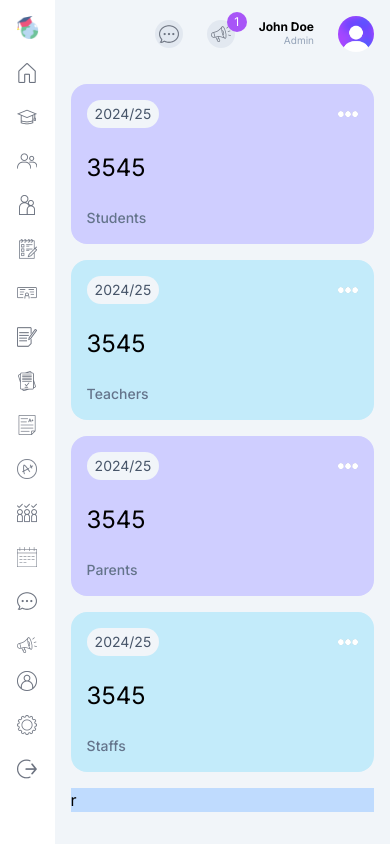
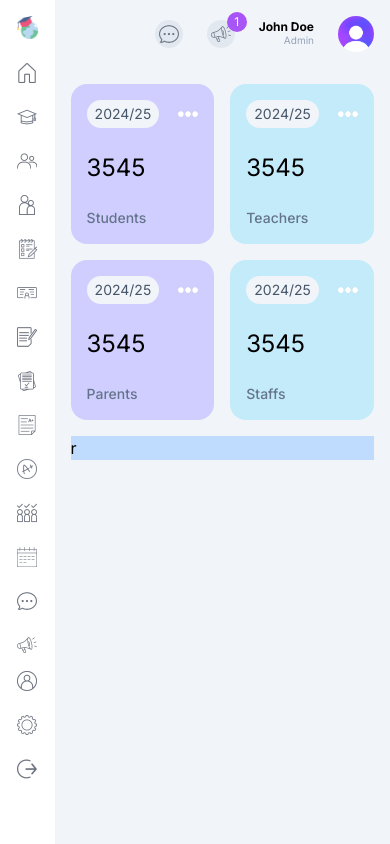
Before and after one commit to alkanaziz/school-dashboard-ui, a Next.js app: page /admin in a window 390 px wide. Built offline with nearby package versions, Linux system fonts and the light colour scheme.

Commit message:
Refactor UserCard component layout in AdminPage

```diff
--- a/src/app/(dashboard)/admin/page.tsx
+++ b/src/app/(dashboard)/admin/page.tsx
@@ -6,7 +6,7 @@
       {/* LEFT */}
       <div className="lg:w-2/3">
         {/* USER CARD */}
-        <div className="flex flex-col gap-4 justify-between lg:flex-row">
+        <div className="flex justify-between gap-4 flex-wrap">
           <UserCard type="student" />
           <UserCard type="teacher" />
           <UserCard type="parent" />
```
